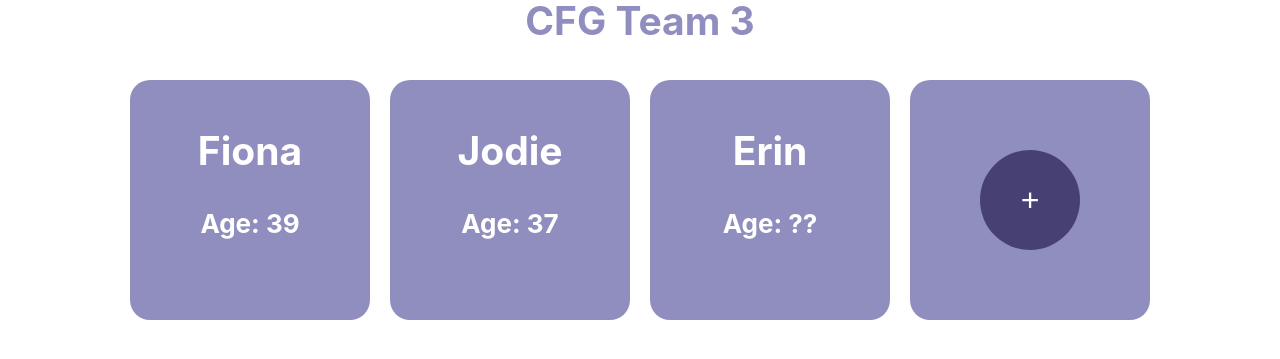
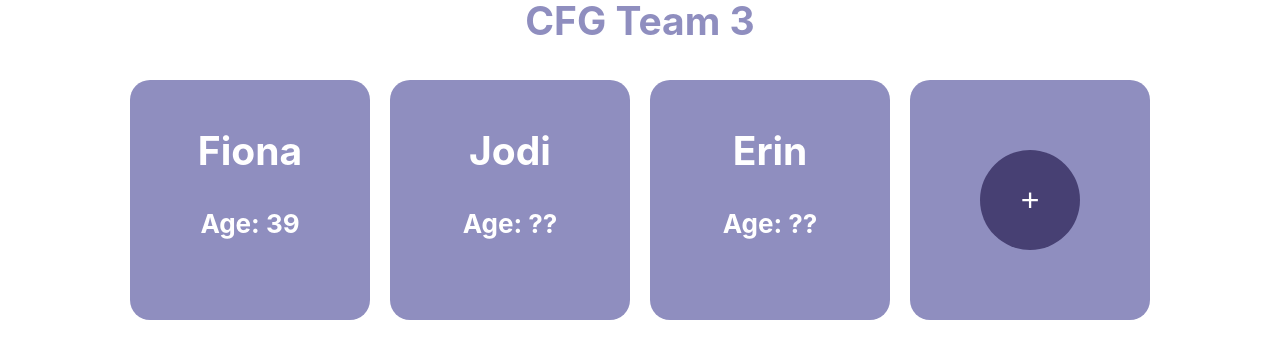
Before and after one commit to FMossman/CFGTeam3Project, a React (Create React App) app in the folder team3-app/: page / in a window 1280 px wide. Shown: the part 135-494 px from the top of the page. Built offline with nearby package versions, Linux system fonts and the light colour scheme.

Commit message:
added an array for member details

```diff
--- a/team3-app/src/pages/Home.js
+++ b/team3-app/src/pages/Home.js
@@ -3,12 +3,23 @@ import Member from '../components/MemberCard';
 import AddMemberPopup from '../components/AddMemberPopup';
 import { useState } from 'react';
 
-/* I'm trying to see if I can set up an array of members to use and loop through to create the cards automatically and then when someone hits the add member card it will generate another card with the new info...
-const member = [];
-member[0] = {name:"Fiona", age:"39", background: "Worked in film and television before becoming a primary school teacher and is now wanting to switch careers."};
-member[1] = {name:"Jodi", age:"??", background: "???????"};
-member[2] = {name:"Erin", age:"??", background: "???????"};
-*/
+
+const memberArray = [
+{name:"Fiona", age:"39", page: "./Member1", background: "Worked in film and television before becoming a primary school teacher and is now wanting to switch careers."},
+{name:"Jodi", age:"??", page: "./Member2", background: "???????"},
+{name:"Erin", age:"??", page: "./Member3", background: "???????"}
+];
+
+
+  let memberList=[];
+
+  memberArray.forEach((member,index)=>{
+    memberList.push(
+      <a key={index} href={member.page}>
+      <Member key={index} name= {member.name} age= {member.age} />
+      </a>
+    )
+  })
 
 
 function Home() {
@@ -19,22 +30,16 @@ function Home() {
           <h1>CFG Team 3</h1>
         </div>
         <div className="memberCardsContainer">
-          <a href="./Member1">
-            <Member name='Fiona' age='39' />
-          </a>
-          <a href="./Member2">
-            <Member name='Jodie' age='37' />
-          </a>
-          <a href="./Member3">
-            <Member name='Erin' age='??' />
-          </a>
+
+          { memberList }
+
           <div className="memberCard">
             <button className="addMemberButton" onClick={() => setButtonPopup(true)}>+</button>
           </div>
 
           <AddMemberPopup trigger={buttonPopup} setTrigger={setButtonPopup}>
+          </AddMemberPopup>
 
-          </AddMemberPopup>
         </div>
       </div>
     );
```
